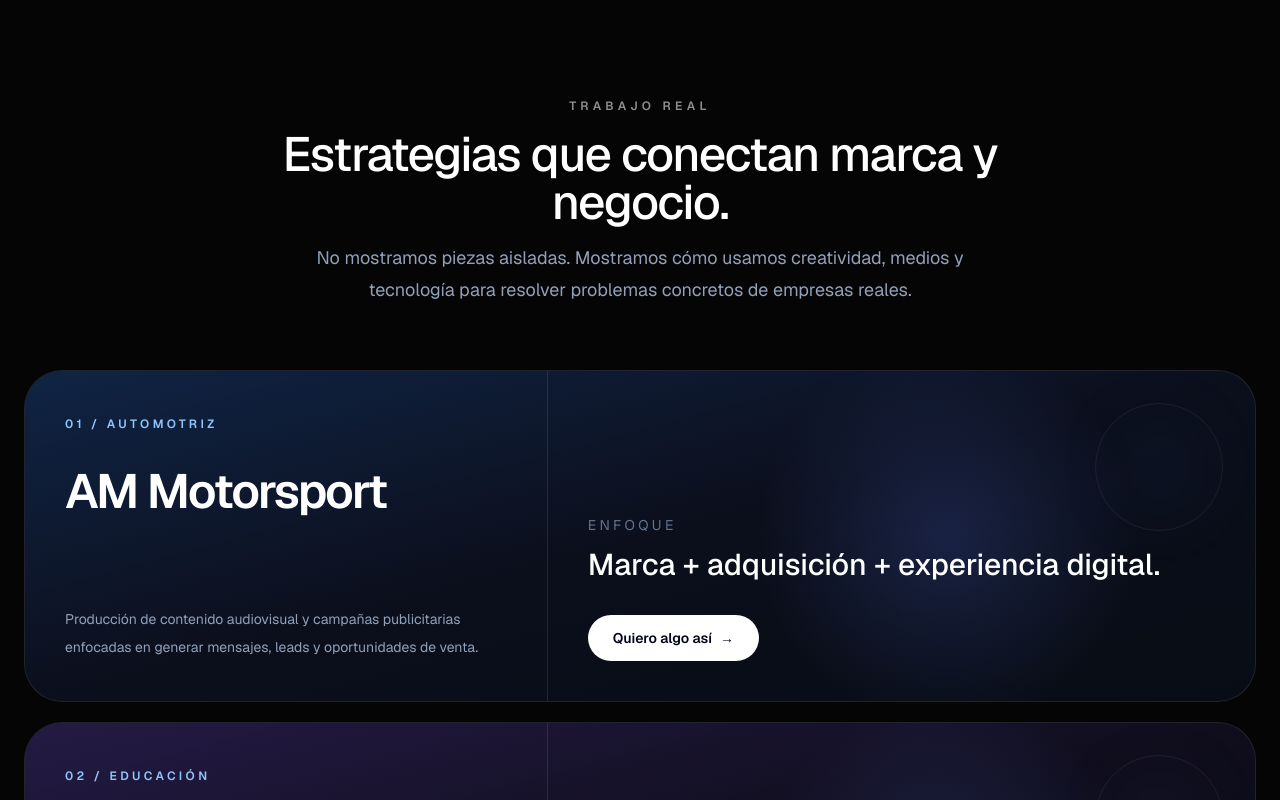
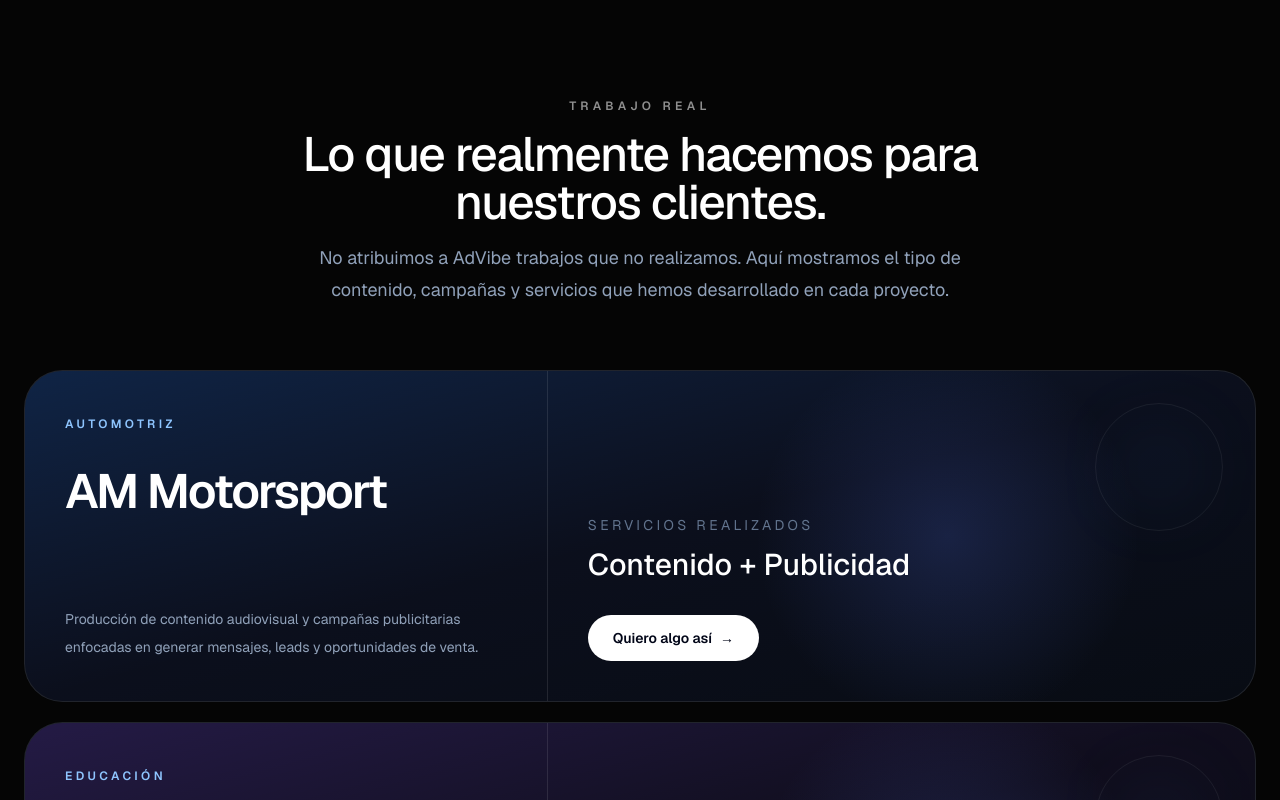
Before and after one commit to pablowebster94-sudo/advibe, a Next.js app: page / in a window 1280 px wide. Shown: the part 4760-5560 px from the top of the page. Built offline with nearby package versions, Linux system fonts and the light colour scheme.

Commit message:
content: show exactly what AdVibe delivered for each client

```diff
--- a/components/Portfolio.tsx
+++ b/components/Portfolio.tsx
@@ -17,8 +17,8 @@ export default function Portfolio() {
       <div className="mx-auto max-w-7xl px-6">
         <SectionHeading
           eyebrow="Trabajo real"
-          title="Estrategias que conectan marca y negocio."
-          description="No mostramos piezas aisladas. Mostramos cómo usamos creatividad, medios y tecnología para resolver problemas concretos de empresas reales."
+          title="Lo que realmente hacemos para nuestros clientes."
+          description="No atribuimos a AdVibe trabajos que no realizamos. Aquí mostramos el tipo de contenido, campañas y servicios que hemos desarrollado en cada proyecto."
         />
 
         <div className="mt-16 space-y-5">
@@ -37,7 +37,7 @@ export default function Portfolio() {
               <div className="relative grid min-h-[330px] lg:grid-cols-[0.85fr_1.15fr]">
                 <div className="flex flex-col justify-between border-b border-white/10 p-7 sm:p-10 lg:border-b-0 lg:border-r">
                   <div>
-                    <span className="text-xs font-semibold uppercase tracking-[0.28em] text-blue-300">0{index + 1} / {project.category.split("·")[0]}</span>
+                    <span className="text-xs font-semibold uppercase tracking-[0.28em] text-blue-300">{project.category.split("·")[0]}</span>
                     <h3 className="mt-8 text-4xl font-semibold tracking-[-0.04em] text-white sm:text-5xl">{project.title}</h3>
                   </div>
                   <p className="mt-10 max-w-md text-sm leading-7 text-slate-400">{project.highlight}</p>
@@ -47,8 +47,8 @@ export default function Portfolio() {
                   <div className="absolute right-8 top-8 h-32 w-32 rounded-full border border-white/10 opacity-60 transition duration-700 group-hover:scale-125 group-hover:border-blue-300/30" />
                   <div className="absolute right-16 top-16 h-16 w-16 rounded-full bg-blue-400/10 blur-2xl transition duration-700 group-hover:bg-violet-400/20" />
                   <div className="relative max-w-xl">
-                    <p className="text-sm uppercase tracking-[0.24em] text-slate-500">Enfoque</p>
-                    <p className="mt-3 text-2xl font-medium leading-9 text-white sm:text-3xl">Marca + adquisición + experiencia digital.</p>
+                    <p className="text-sm uppercase tracking-[0.24em] text-slate-500">Servicios realizados</p>
+                    <p className="mt-3 text-2xl font-medium leading-9 text-white sm:text-3xl">{project.category.split("·")[1]?.trim() ?? "Contenido y publicidad"}</p>
                     <EventButton href="#diagnostico" eventName="portfolio_case_cta" eventParams={{ source: "portfolio", project: project.title }} className="mt-8 inline-flex items-center rounded-full border border-white/15 bg-white px-6 py-3 text-sm font-semibold text-slate-950 hover:-translate-y-0.5 hover:bg-slate-100">Quiero algo así <span className="ml-2">→</span></EventButton>
                   </div>
                 </div>
```
